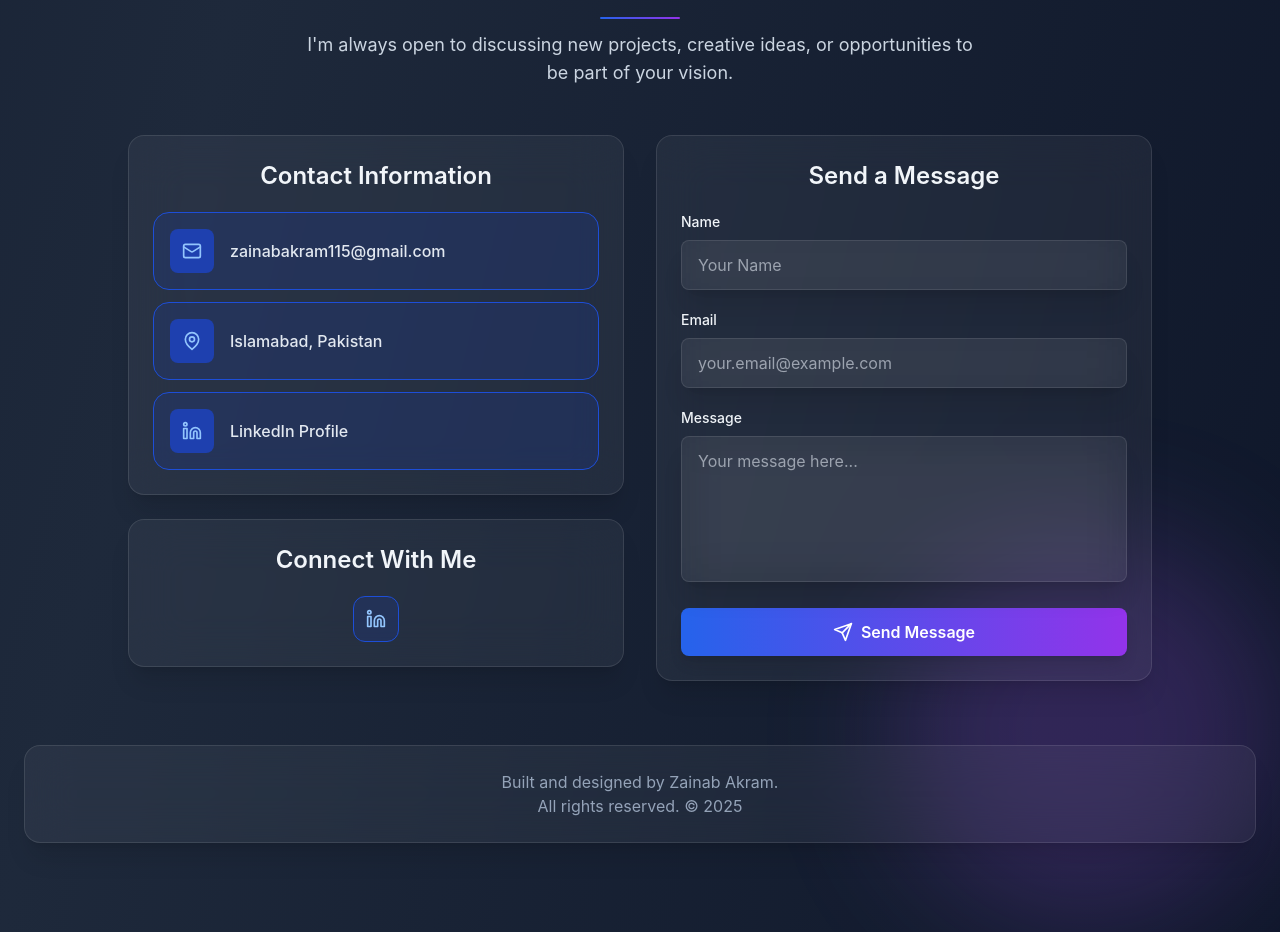
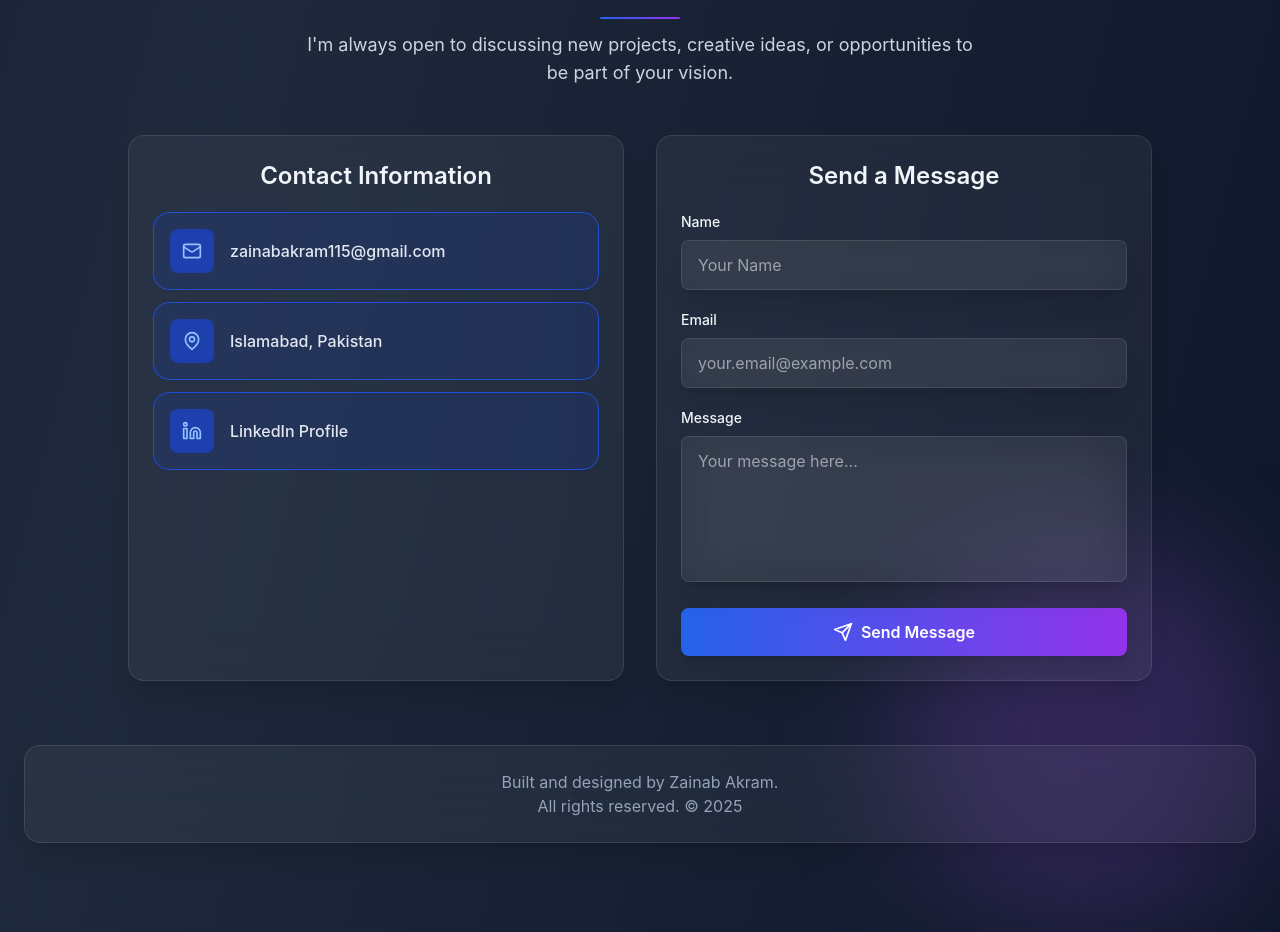
Before and after one commit to Hareem2024/zainabs-portfolio, a React (Vite) app: page / in a window 1280 px wide. Shown: the part 4221-5153 px from the top of the page. Built offline with nearby package versions, Linux system fonts and the light colour scheme.

Commit message:
Remove Connect With Me card and improve contact section consistency

```diff
--- a/src/components/Contact.jsx
+++ b/src/components/Contact.jsx
@@ -75,7 +75,6 @@ function Contact() {
 
         <div className="flex flex-col md:grid md:grid-cols-2 gap-8 max-w-5xl mx-auto">
           {/* Contact Info */}
-          <div className="space-y-6">
           <div className="glass-card">
             <h3 className="text-xl md:text-2xl font-semibold mb-5 text-center">Contact Information</h3>
             <div className="space-y-3">
@@ -91,25 +90,6 @@ function Contact() {
                   <span className="text-slate-800 dark:text-slate-200 font-medium">{info.text}</span>
                 </a>
               ))}
-              </div>
-            </div>
-
-            <div className="glass-card">
-              <h3 className="text-xl md:text-2xl font-semibold mb-5 text-center">Connect With Me</h3>
-              <div className="flex gap-3 justify-center">
-                {socialLinks.map((social, index) => (
-                  <a
-                    key={index}
-                    href={social.link}
-                    target="_blank"
-                    rel="noopener noreferrer"
-                    className="bg-blue-50/80 dark:bg-blue-900/30 border border-blue-200 dark:border-blue-700 p-3 rounded-xl hover:scale-110 transition-all duration-300"
-                    aria-label={social.label}
-                  >
-                    <social.icon className="w-5 h-5 text-blue-700 dark:text-blue-300" />
-                  </a>
-                ))}
-              </div>
             </div>
           </div>
 
```
Lines whose indentation alone changed are shown as unchanged.
